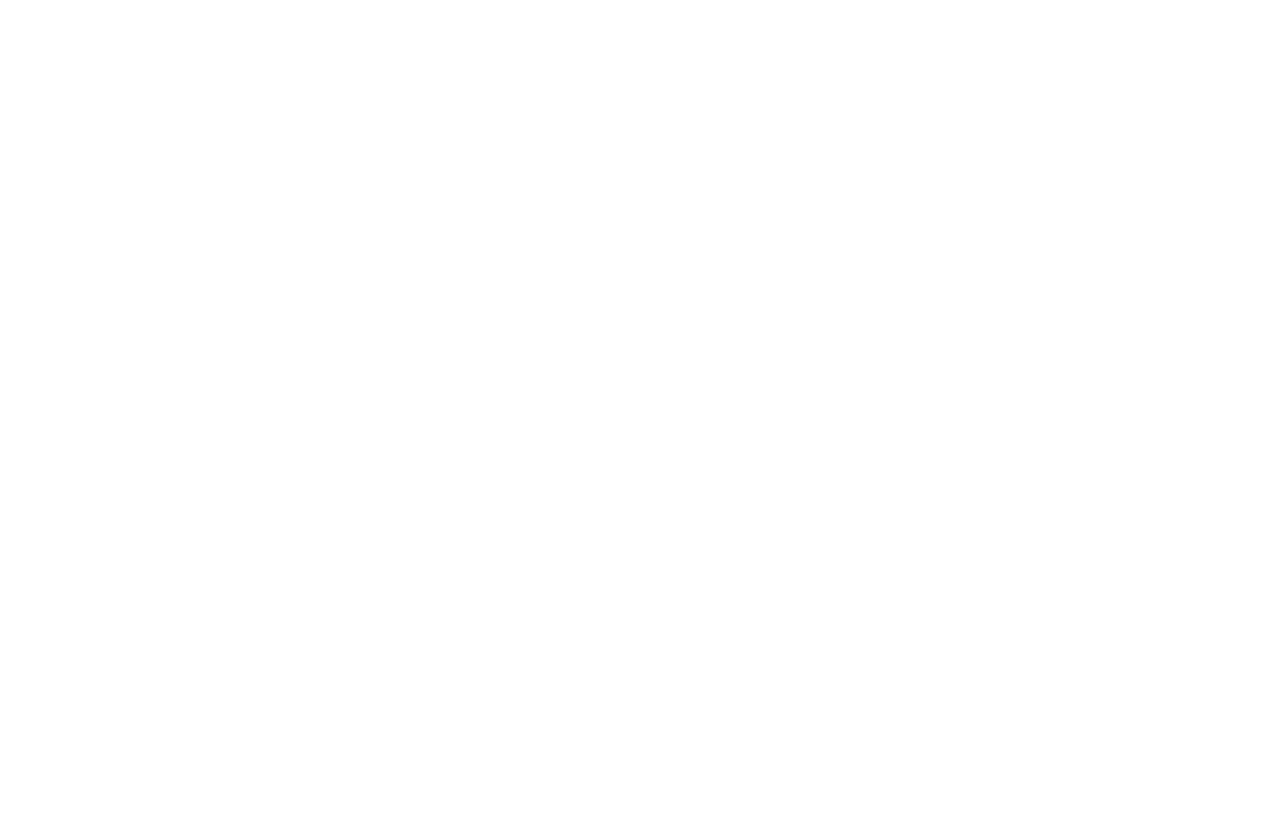
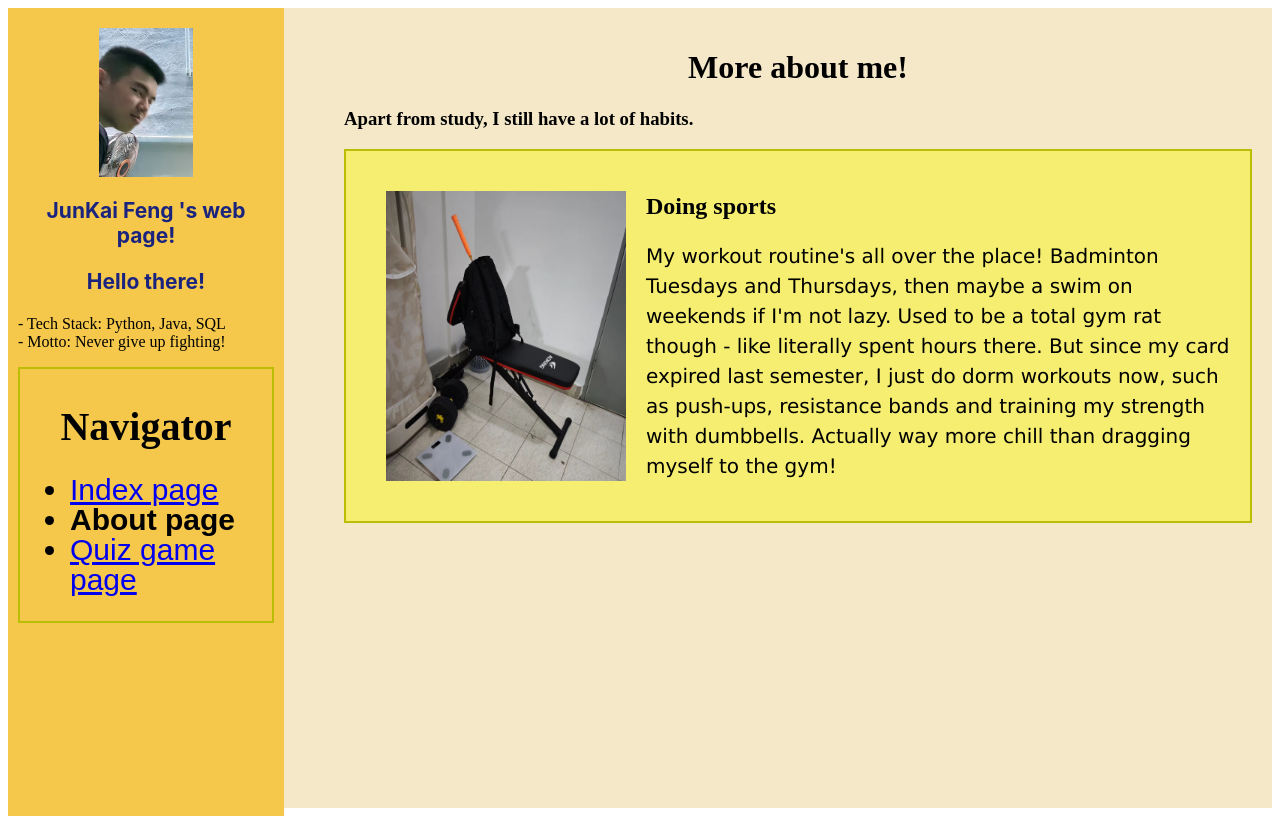
Before and after one commit to Stevan1707/JC2503assessment, a plain HTML site: page html/about.html in a window 1280 px wide. Drawn offline with Linux system fonts and the light colour scheme.

Commit message:
about page 搓了一半，修改了css文件中的一些问题（应该吧）

```diff
--- a/css/root.css
+++ b/css/root.css
@@ -8,10 +8,10 @@
 .navigator_bar {
     width: 20%;
     background-color: rgb(245, 200, 76);
-    padding: 20px;
+    padding: 10px;
     position: fixed;
     height: 100%;
-    display: flex;
+    display: block;
     align-items: center;
     flex-direction: column;
     justify-content: flex-start;
@@ -20,16 +20,14 @@
 .navigator_box{
     top: 60%;
     padding: 10px;
-    position: fixed;
     border: 2px solid rgb(187, 190, 4);
     line-height: 30px;
 }
+
 .myself_picture{
     display: block;
     margin: 10px auto;
 }
-
-
 
 .sidebar_introduction {
   font-family: 'Inter', system-ui, sans-serif;
@@ -48,8 +46,6 @@
 
 
 .navigator_sign{
-    font-family: Verdana, Geneva, Tahoma, sans-serif;
-    font-weight: bolder;
     font-size: 40px;
     text-align: center;
 }
@@ -69,8 +65,10 @@
 .main {
     margin-left: 25%;
     min-height: 100vh;
+    width: 100%;
     padding: 20px;
     box-sizing: border-box;
+    display: block;
 }
 
 .presentinglist {
@@ -78,6 +76,11 @@
     background-color: rgb(245, 238, 113);
     line-height: 30px;
     border: 2px solid rgb(187, 190, 4);
+}
+
+li{
+    font-family: Verdana, sans-serif;
+    font-size: 20px;
 }
 
 .title{
@@ -88,7 +91,27 @@
 
 .evaluation{
   font-family: Verdana, sans-serif;
-  font-size: 24px;
-  -webkit-background-clip: text;
-  background-clip: text;
+  font-size: 20px;
 }
+
+.center{
+    text-align: center;
+}
+
+.presenting{
+    display: flex;
+    background-color: rgb(245, 238, 113);
+    line-height: 30px;
+    border: 2px solid rgb(187, 190, 4);
+}
+
+.about_page_content{
+    padding: 20px;
+    display: flex;
+}
+
+.about_page_img {
+  max-width: 240px;
+  height: auto;
+  padding: 20px;
+}
--- a/html/about.html
+++ b/html/about.html
@@ -0,0 +1,53 @@
+<!DOCTYPE html>
+<html lang="en">
+<head>
+    <meta charset="UTF-8">
+    <meta name="viewport" content="width=device-width, initial-scale=1.0">
+    <title>About me</title>
+    <link rel="stylesheet" href="../css/root.css">
+</head>
+<body>
+    <div class="container">
+        <div class="navigator_bar">
+            <div class="Introduction">
+                <img class="myself_picture" src="../img/myself.png" alt="myself">
+                <p class="sidebar_introduction">JunKai Feng 's web page! </p>
+                <p class="sidebar_introduction"> Hello there!</p>
+                <p class="tech_stack"> - Tech Stack: Python, Java, SQL  <br>
+                    - Motto: Never give up fighting!
+                </p>
+
+            </div>
+            <div class="navigator_box">
+                <h2 class="navigator_sign">Navigator</h2>
+            <ul>
+                <li class="unselected"><a href="index.html">Index page</a></li>
+                <li class="selected">About page</li>
+                <li class="unselected"><a href="game.html">Quiz game page</a></li>
+            </ul>
+            </div>
+            <!-- This is the navigator bar, all the HTML pages have a navigator bar -->
+        </div>
+
+        <div class="main">
+            <h1 class="center">More about me!</h1>
+            <h3>Apart from study, I still have a lot of habits.</h3>
+            <div class="presenting">
+                <div class="about_page_content">
+                    <img class="about_page_img" src="../img/sportmain.jpg" alt="all the sport">
+                    <div>
+                        <h2>Doing sports</h2>
+                        <p class="evaluation">My workout routine's all over the place! Badminton Tuesdays and Thursdays,
+                        then maybe a swim on weekends if I'm not lazy.
+                        Used to be a total gym rat though - like literally spent hours there.
+                        But since my card expired last semester, I just do dorm workouts now, such as
+                        push-ups, resistance bands and training my strength with dumbbells.
+                        Actually way more chill than dragging myself to the gym!</p>
+                    </div>
+                </div>
+
+            </div>
+        </div>
+    </div>
+</body>
+</html>
```
Also changed, not shown: html/index.html (+4 -5 lines), css/about.css (deleted), css/game.css (deleted), img/sportmain.jpg (added).
